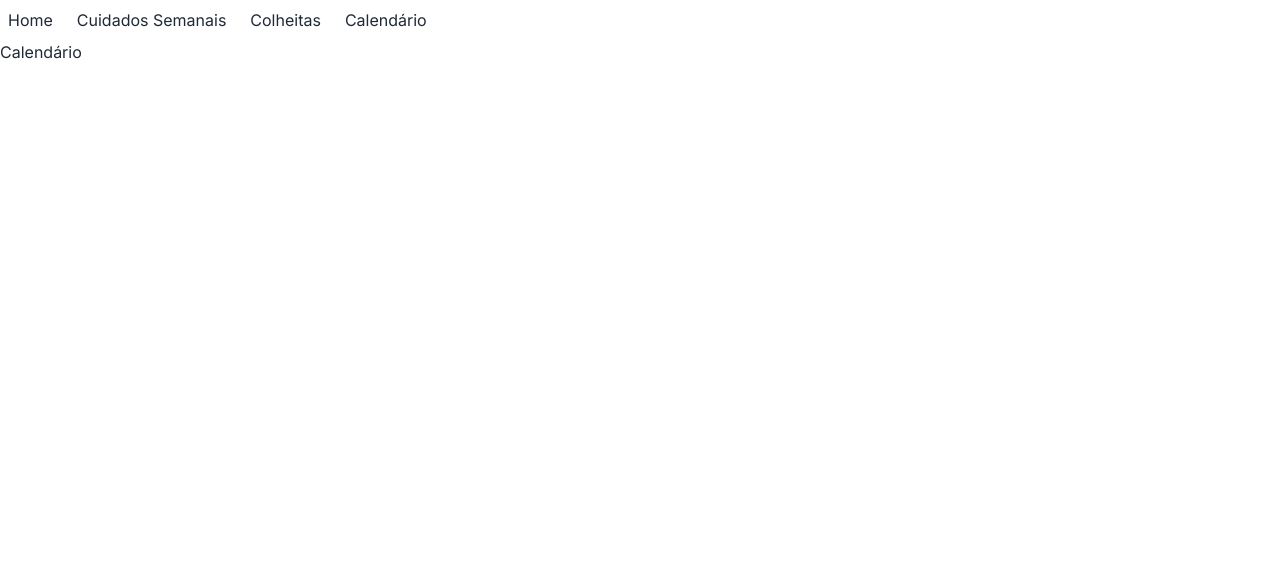
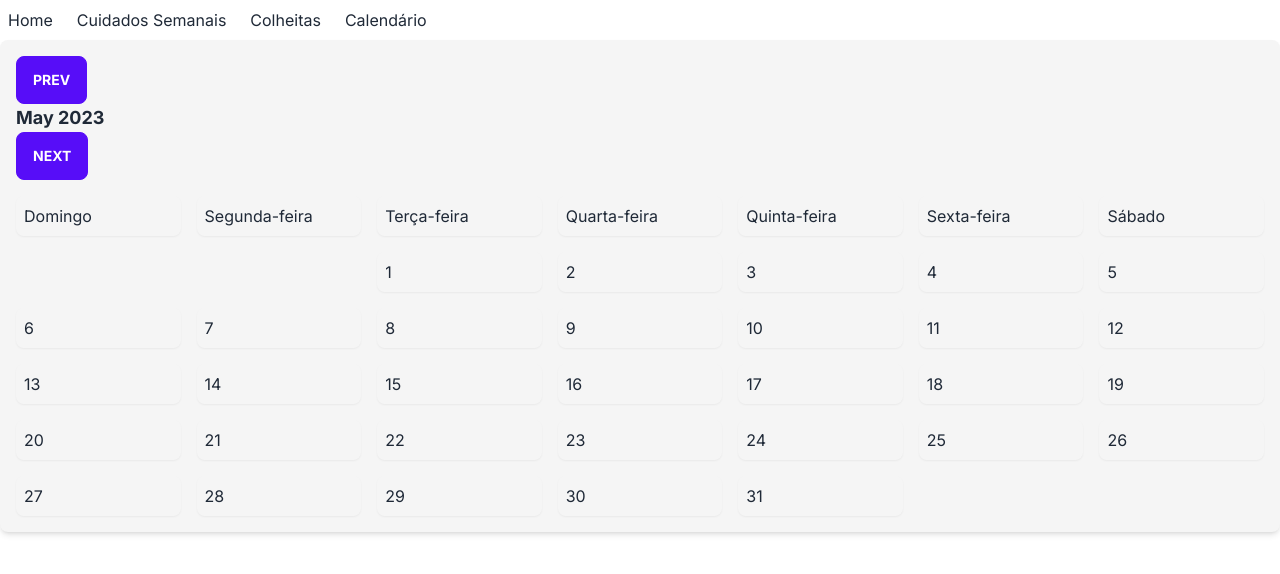
Before and after one commit to guilherme-savio/terranossa, a React (Vite) app: page /calendar in a window 1280 px wide. Shown: the top 574 px of the page. Built offline with nearby package versions, Linux system fonts and the light colour scheme.

Commit message:
initial calendar

```diff
--- a/src/Router.jsx
+++ b/src/Router.jsx
@@ -5,7 +5,7 @@ import { DefaultLayout } from './layouts/DefaultLayout'
 import { Home } from './pages/Home'
 import { WeeklyCare } from './pages/WeeklyCare'
 import { AverageHarvest } from './pages/AverageHarvest'
-import { Calendar } from './pages/Calendar'
+import { Calendar } from './pages/Calendar/Calendar'
 
 export function Router() {
   return (
--- a/src/pages/Calendar.jsx
+++ /dev/null
@@ -1,5 +0,0 @@
-export function Calendar() {
-  return (
-    <h2>Calendário</h2>
-  )
-}
--- /dev/null
+++ b/src/pages/Calendar/Calendar.jsx
@@ -0,0 +1,50 @@
+import React, { useState } from "react";
+import Day from "./Day";
+
+export function Calendar() {
+  const [currentDate, setCurrentDate] = useState(new Date());
+
+  function handlePrevMonth() {
+    setCurrentDate(new Date(currentDate.getFullYear(), currentDate.getMonth() - 1, 1));
+  }
+
+  function handleNextMonth() {
+    setCurrentDate(new Date(currentDate.getFullYear(), currentDate.getMonth() + 1, 1));
+  }
+
+  function renderCalendarDays() {
+    const days = [];
+    const lastDay = new Date(currentDate.getFullYear(), currentDate.getMonth() + 1, 0).getDate();
+
+    for (let i = 1; i <= lastDay; i++) {
+      days.push(<Day>{i}</Day>);
+    }
+
+    const firstDayIndex = currentDate.getDay();
+    for (let i = 0; i < firstDayIndex; i++) {
+      days.unshift(<div className="calendar-day empty" key={`empty-${i}`} />);
+    }
+
+    return days;
+  }
+
+  return (
+    <div className="calendar bg-neutral-100 rounded-lg shadow-md p-4">
+      <div className="calendar-header mb-4">
+        <button className="btn btn-primary" onClick={handlePrevMonth}>Prev</button>
+        <h2 className="text-lg font-semibold">{currentDate.toLocaleDateString(undefined, { month: "long", year: "numeric" })}</h2>
+        <button className="btn btn-primary" onClick={handleNextMonth}>Next</button>
+      </div>
+      <div className="calendar-grid grid grid-cols-7 gap-4">
+        <Day>Domingo</Day>
+        <Day>Segunda-feira</Day>
+        <Day>Terça-feira</Day>
+        <Day>Quarta-feira</Day>
+        <Day>Quinta-feira</Day>
+        <Day>Sexta-feira</Day>
+        <Day>Sábado</Day>
+        {renderCalendarDays()}
+      </div>
+    </div>
+  );
+}
--- /dev/null
+++ b/src/pages/Calendar/Day.jsx
@@ -0,0 +1,7 @@
+export default function Day({ children }) {
+  return (
+    <div className="calendar-day bg-primary-100 rounded-lg shadow-sm p-2">
+      {children}
+    </div>
+  );
+}
```
